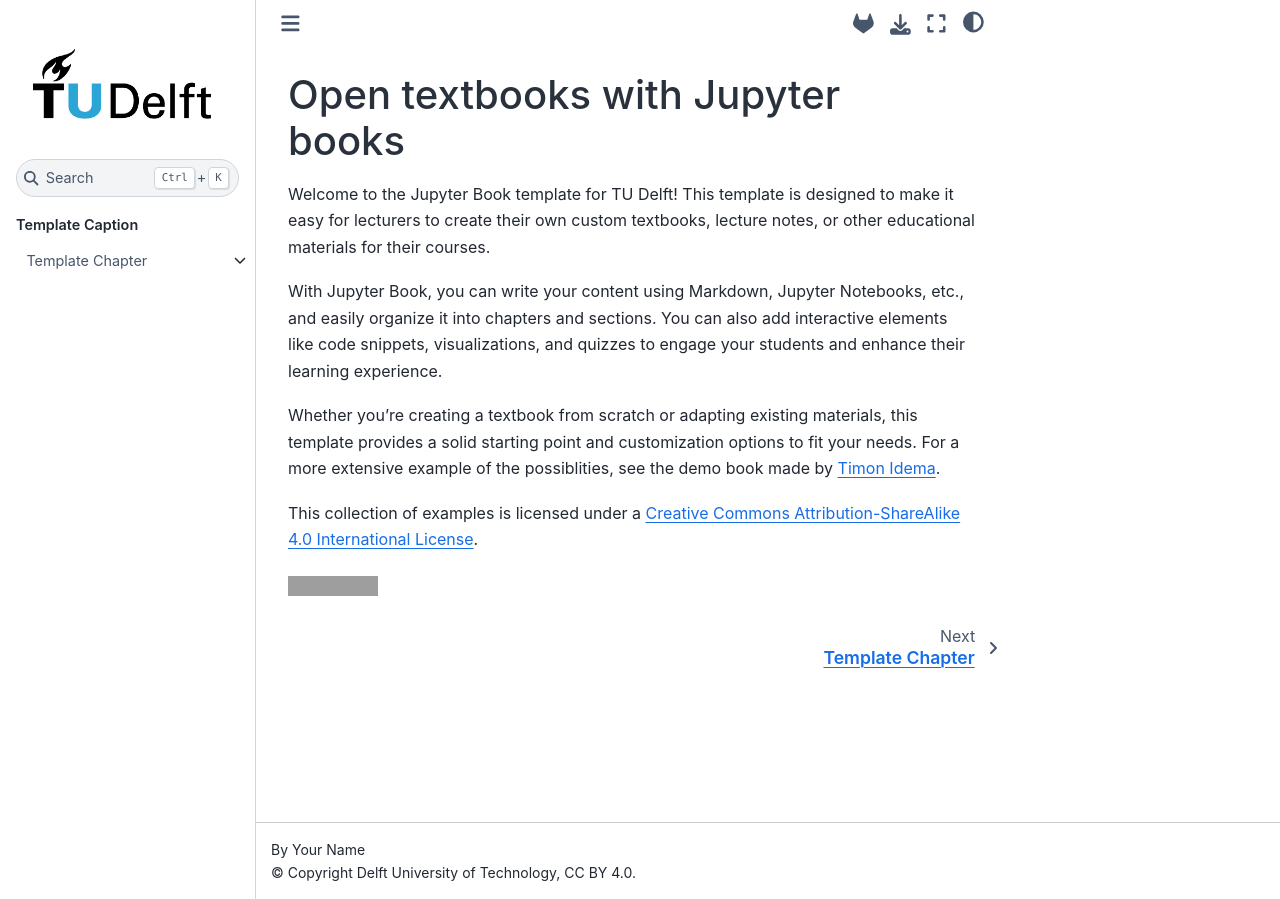
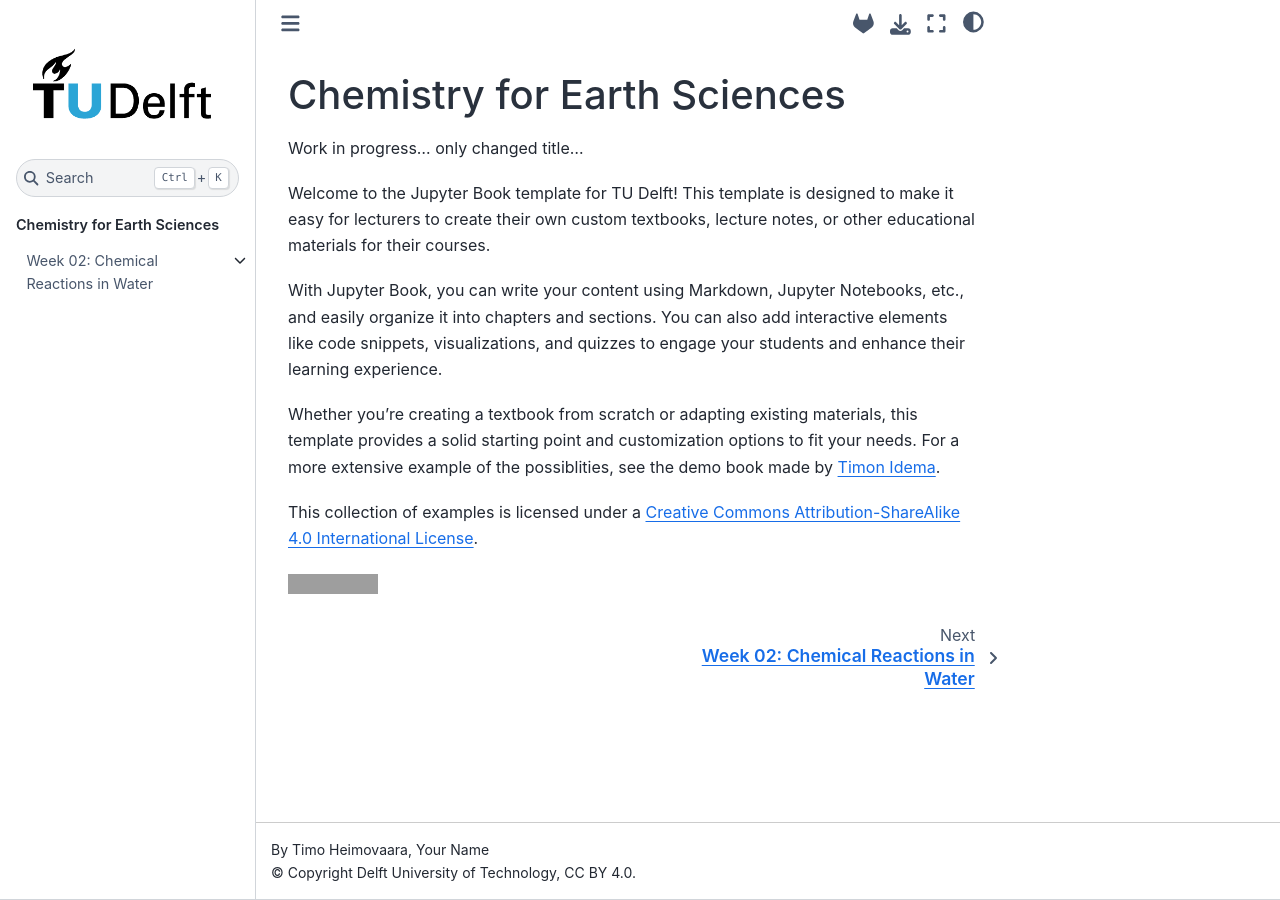
Before and after one commit to theim101/oit_chemistry_for_earth_sciences, a Jupyter Book: the page built from intro.md, in a window 1280 px wide. Built offline with Jupyter Book 1.0.4 settings and Sphinx 7.4.7 and the Sphinx Book theme 1.1.4, drawn with Linux system fonts in a browser that asks for light colours; comment, search, counter and statistics services are not loaded; grey boxes are pictures that could not be loaded.

```diff
--- a/_config.yml
+++ b/_config.yml
@@ -3,8 +3,8 @@
 
 #######################################################################################
 # Book Settings
-title: "Template Jupyter Book"
-author: Your Name # Change this parameter
+title: "Template Chemistry in Earth Sciences"
+author: Timo Heimovaara, Your Name # Change this parameter
 description: This is the template book for everyone that wants to create a new Jupyter Book from scratch. # Change this parameter
 copyright: Delft University of Technology, CC BY 4.0
 logo: content/images/tudelft.png
--- a/_toc.yml
+++ b/_toc.yml
@@ -4,10 +4,10 @@
 format: jb-book
 root: intro.md
 parts:
-  - caption: Template Caption
+  - caption: Chemistry for Earth Sciences
     chapters:
-      - file: content/template-chapter.md
+      - file: content/week 02/Week_Plan_Chemical_Reactions_in_Water.md
         options:
           numbered: true
         sections:
-        - file: content/template-subchapter.md
+        - file: content/week 02/Chemical_Reactions_in_Water.md
--- a/intro.md
+++ b/intro.md
@@ -1,4 +1,6 @@
-# Open textbooks with Jupyter books
+# Chemistry for Earth Sciences
+
+Work in progress... only changed title...
 
 Welcome to the Jupyter Book template for TU Delft! This template is designed to make it easy for lecturers to create their own custom textbooks, lecture notes, or other educational materials for their courses.
 
```
Also changed, not shown: content/week 02/Chemical_Reactions_in_Water.md (added, +17 -0 lines), content/week 02/Week_Plan_Chemical_Reactions_in_Water.md (added, +141 -0 lines).
